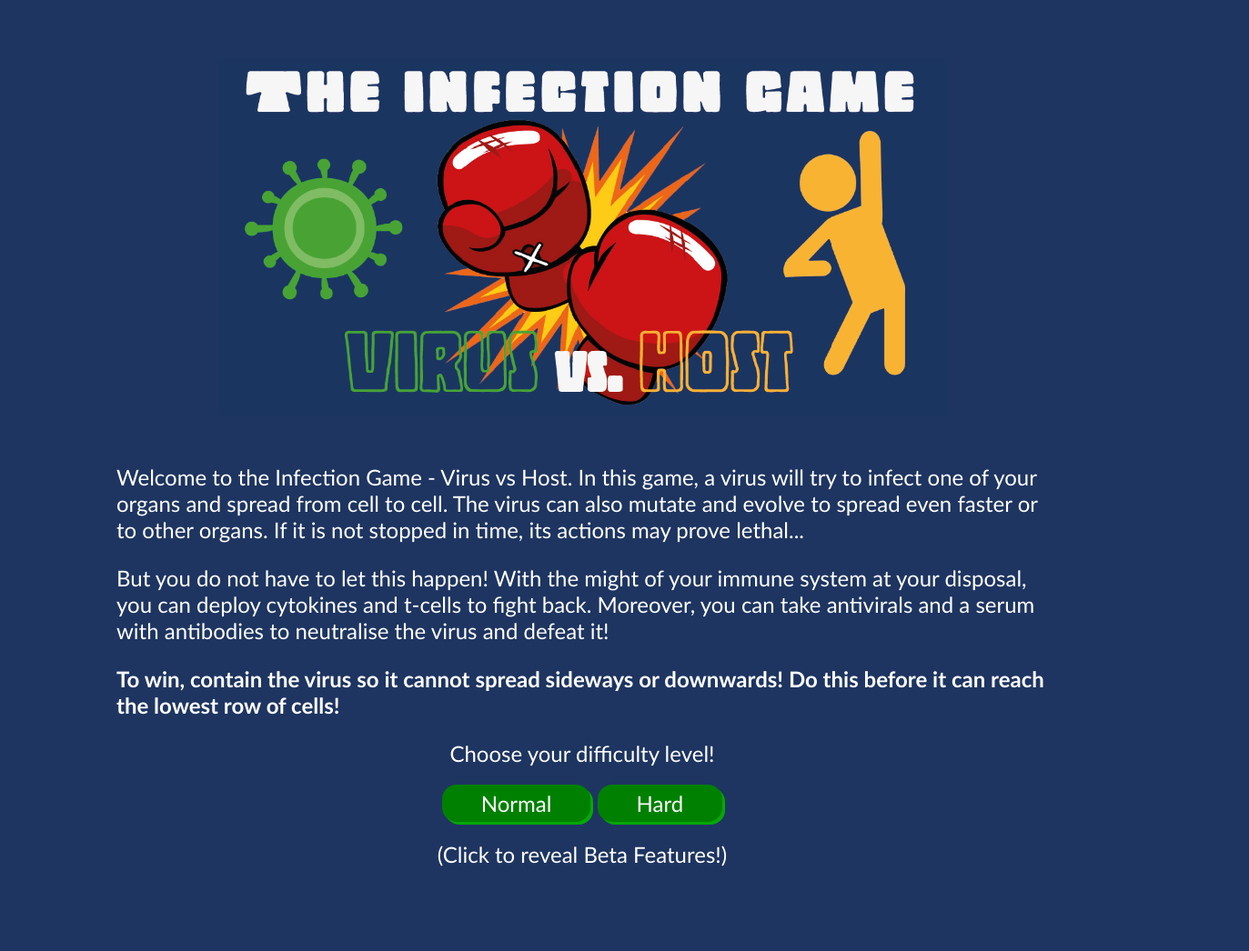
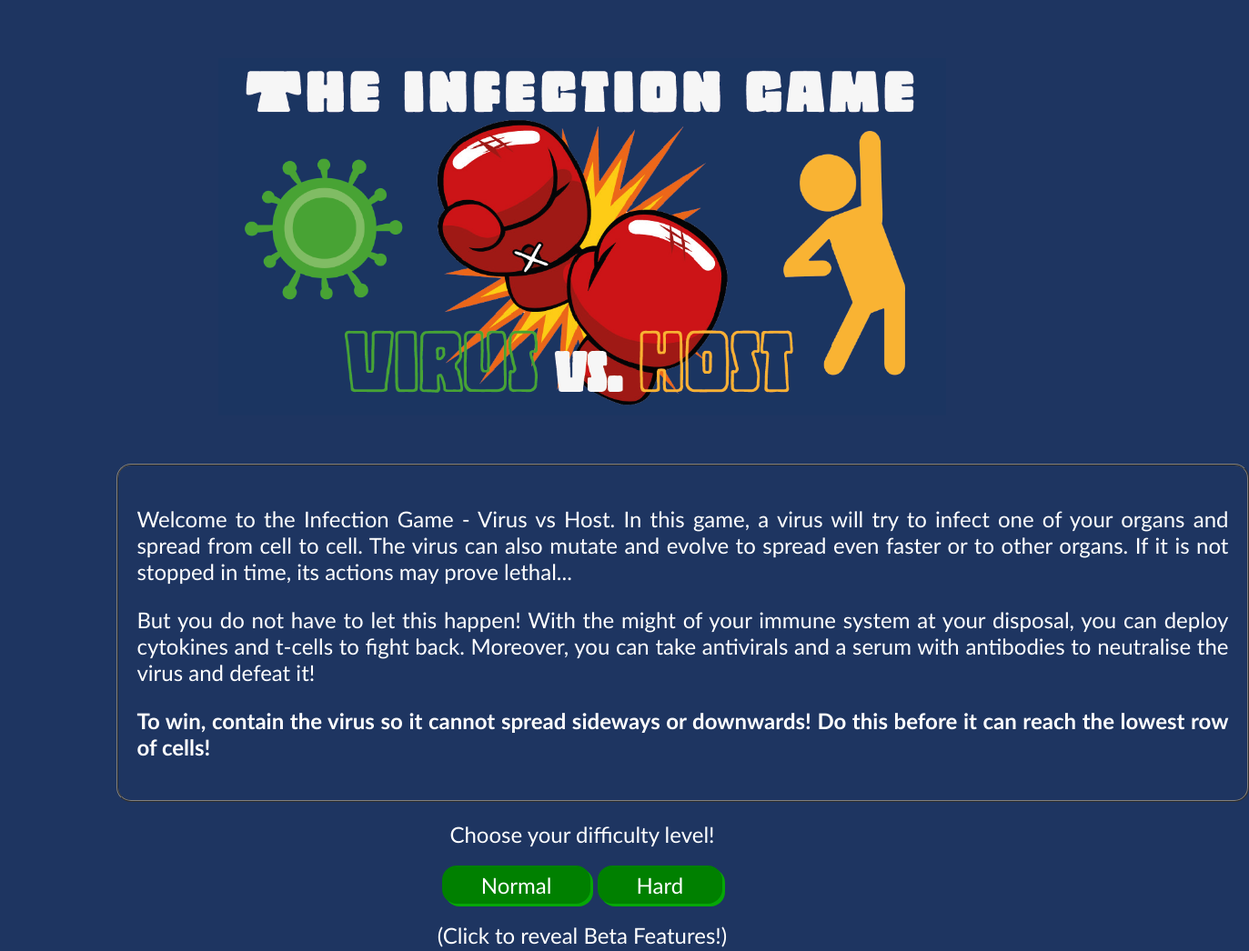
Before and after one commit to rubzo/scifest-2021, a plain HTML site: page index.html in a window 1280 px wide. Shown: the top 1046 px of the page at 91% size, 1373 px wide, since content can reach past the window. Drawn offline with nearby package versions, Linux system fonts and the light colour scheme.

Commit message:
moved intro text around

```diff
--- a/index.css
+++ b/index.css
@@ -40,6 +40,19 @@ a:visited {
 #gameTitleBanner {
     max-width: 800px;
     min-width: 800px;
+}
+
+.justifiedIntroText {
+    width: 1200px;
+    margin: 0 auto;
+    text-align: justify;
+    border: 2px ridge grey;
+    border-radius: 16px;
+    padding: 2%;
+}
+
+.title {
+    margin-top: 2%
 }
 
 #gameView {
--- a/index.html
+++ b/index.html
@@ -16,6 +16,7 @@
             <img id="gameTitleBanner" src="assets/game-banner.png" width="40%" />
         </div>
 
+        <div class="justifiedIntroText">
             <p>
                 Welcome to the Infection Game - Virus vs Host. In this game, a
                 virus will try to infect one of your organs and spread from cell
@@ -36,8 +37,9 @@
                     downwards! Do this before it can reach the lowest row of
                     cells!</strong>
             </p>
+        </div>
 
-        <div class="big center">
+        <div class="big center title">
             Choose your difficulty level!
         </div>
 
```
Lines whose indentation alone changed are shown as unchanged.
